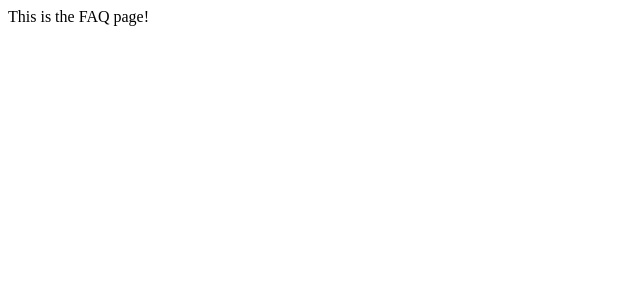
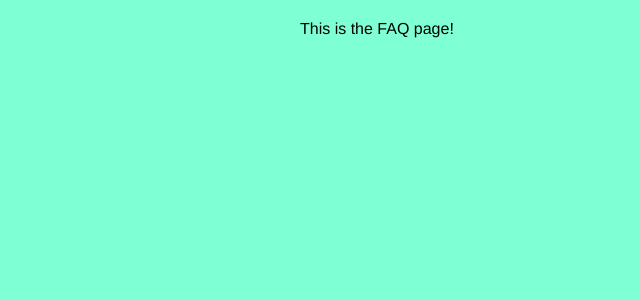
Before and after one commit to alitourani/next-js-sample, a Next.js app: page /FAQ in a window 1280 px wide. Shown: the top 300 px of the page, without its empty margins (0-640 px from the left). Built offline with nearby package versions, Linux system fonts and the light colour scheme.

Commit message:
feat: add styles

```diff
--- /dev/null
+++ b/components/Button.module.css
@@ -0,0 +1,4 @@
+.button {
+  color: white;
+  background-color: red;
+}
--- /dev/null
+++ b/pages/_app.js
@@ -0,0 +1,6 @@
+// You may only import the styles inside this file
+import "../styles.css";
+
+export default function MyApp({ Component, pageProps }) {
+  return <Component {...pageProps} />;
+}
--- a/pages/index.js
+++ b/pages/index.js
@@ -1,4 +1,5 @@
 import Link from "next/link";
+import { Button } from "../components/Button";
 
 const index = () => {
   return (
@@ -19,8 +20,7 @@ const index = () => {
         <a>serverMessage</a>
       </Link>
       <div>This is a sample Next.js application</div>
-      <div>Below components will</div>
-
+      <Button />
     </div>
   );
 };
--- /dev/null
+++ b/styles.css
@@ -0,0 +1,7 @@
+body {
+  font-family: "Helvetica Neue", "Helvetica", "Arial";
+  padding: 20px 20px 60px;
+  max-width: 680px;
+  margin: 0 auto;
+  background-color: aquamarine;
+}
```
Also changed, not shown: components/Button.js (added, +9 -0 lines).
